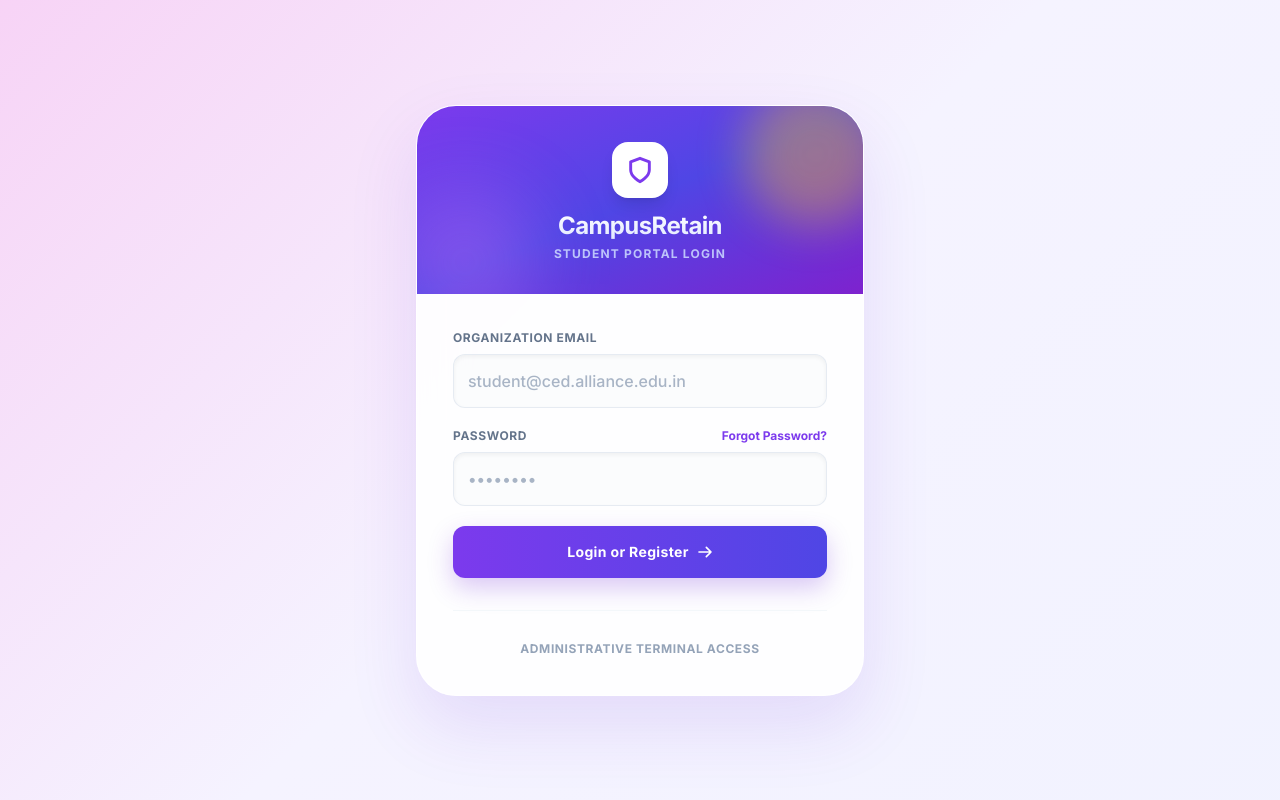
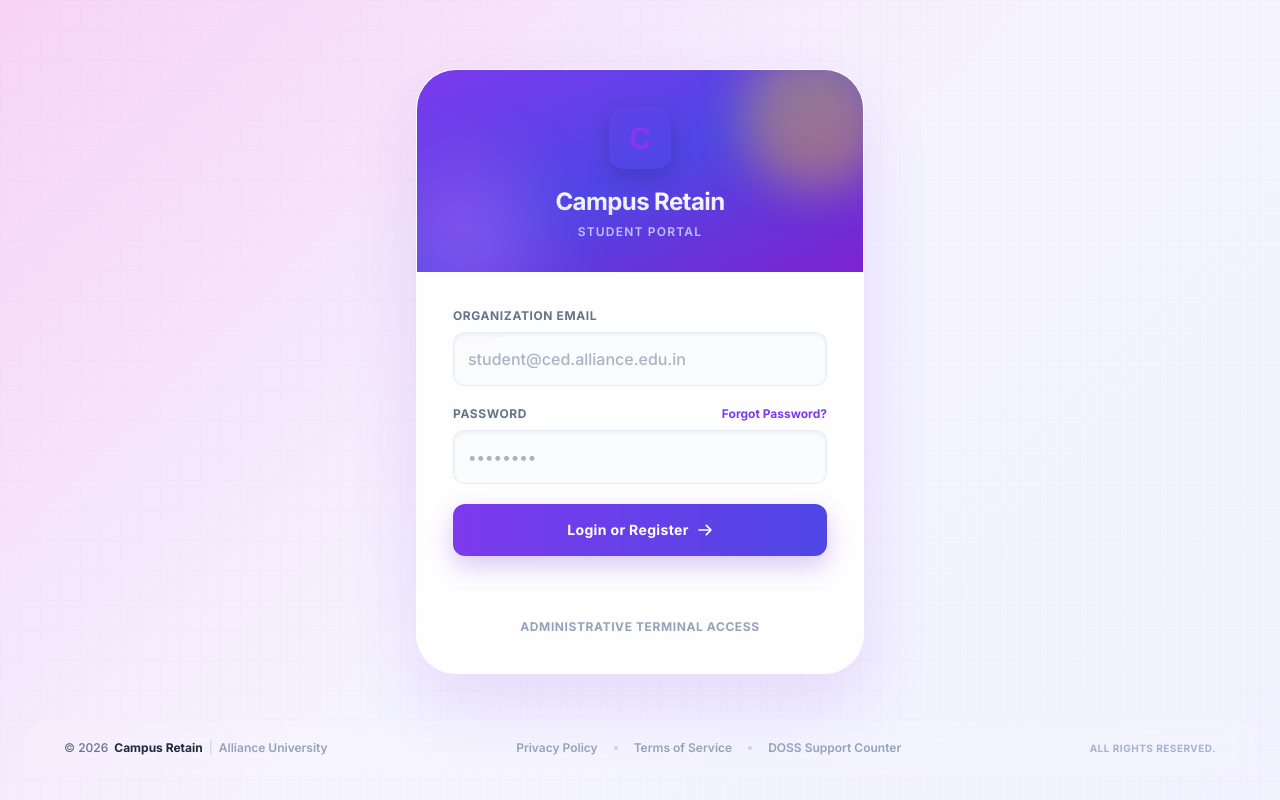
Before and after one commit to vishva3019/CAMPUS_RETAIN_2.0, a Flask app: page /login in a window 1280 px wide. Run offline with Flask 3, Linux system fonts and the light colour scheme; some libraries are stand-ins or nearby versions.

Commit message:
Update login.html

```diff
--- a/templates/login.html
+++ b/templates/login.html
@@ -22,25 +22,24 @@
         }
     </style>
 </head>
-<body class="vibrant-bg h-screen flex items-center justify-center p-6">
+<body class="vibrant-bg min-h-screen flex flex-col justify-between p-6 relative overflow-x-hidden select-none">
 
+    <!-- Decorative grid system pattern overlay to eliminate background emptiness -->
+    <div class="absolute inset-0 bg-[linear-gradient(to_right,#80808007_1px,transparent_1px),linear-gradient(to_bottom,#80808007_1px,transparent_1px)] bg-[size:20px_30px] pointer-events-none"></div>
+
+    <!-- Central Authentication Unit Wrapper -->
+    <div class="flex-grow flex items-center justify-center w-full relative z-10 py-10">
         <div class="w-full max-w-md bg-white/90 backdrop-blur-xl rounded-[2.5rem] shadow-[0_30px_70px_rgba(109,40,217,0.12)] overflow-hidden border border-white/60 transform transition-all duration-500 hover:shadow-[0_40px_80px_rgba(109,40,217,0.18)] animate__animated animate__fadeInUp">
 
             <div class="p-9 pb-8 bg-gradient-to-br from-violet-600 via-indigo-600 to-purple-700 text-center text-white relative overflow-hidden">
                 <div class="absolute -top-6 -right-6 w-36 h-36 bg-amber-400 rounded-full opacity-20 blur-xl animate-pulse"></div>
                 <div class="absolute -bottom-10 -left-6 w-36 h-36 bg-fuchsia-400 rounded-full opacity-30 blur-2xl"></div>
 
-            <div class="flex flex-col items-center justify-center space-y-3 relative z-10">
-                <div class="w-14 h-14 bg-white rounded-2xl flex items-center justify-center text-violet-600 font-black shadow-lg transform transition duration-500 hover:scale-110 hover:rotate-6 cursor-default">
-                    <svg class="w-7 h-7 text-violet-600" viewBox="0 0 24 24" fill="none" stroke="currentColor" stroke-width="2.5" stroke-linecap="round" stroke-linejoin="round">
-                        <path d="M12 22s8-4 8-10V5l-8-3-8 3v7c0 6 8 10 8 10z"/>
-                    </svg>
+                <div class="w-16 h-16 bg-white text-transparent bg-clip-text bg-gradient-to-br from-violet-600 to-purple-600 rounded-2xl flex items-center justify-center font-black text-3xl mx-auto mb-4 shadow-[0_8px_20px_rgba(0,0,0,0.15)] transform transition duration-500 hover:scale-110 hover:rotate-6 cursor-default animate__animated animate__float">
+                    C
                 </div>
-                <div>
-                    <h1 id="headerTitle" class="text-2xl font-black tracking-tight bg-gradient-to-b from-white to-indigo-100 text-transparent bg-clip-text">CampusRetain</h1>
-                    <p id="headerSubtitle" class="text-indigo-200/90 text-xs font-bold uppercase tracking-widest mt-1">Student Portal Login</p>
-                </div>
-            </div>
+                <h1 id="headerTitle" class="text-2xl font-extrabold tracking-tight relative z-10 bg-gradient-to-b from-white to-indigo-100 text-transparent bg-clip-text">Campus Retain</h1>
+                <p id="headerSubtitle" class="text-indigo-200/90 text-xs font-semibold uppercase tracking-widest mt-1.5 relative z-10">Student Portal</p>
             </div>
 
             <div class="p-9">
@@ -90,8 +89,34 @@
                 </div>
             </div>
         </div>
+    </div>
+
+    <!-- Premium Campus Footer Integration -->
+    <footer class="w-full py-5 text-center px-4 relative z-10 border-t border-slate-200/20 bg-white/10 backdrop-blur-md rounded-t-3xl animate__animated animate__fadeIn">
+        <div class="max-w-6xl mx-auto flex flex-col md:flex-row items-center justify-between gap-4 text-xs font-medium text-slate-500">
+            <div class="flex items-center gap-1.5 justify-center md:justify-start">
+                <span>© 2026</span>
+                <span class="font-bold text-slate-800">Campus Retain</span>
+                <span class="text-slate-300">|</span>
+                <span class="text-slate-400 font-semibold">Alliance University</span>
+            </div>
+
+            <div class="flex gap-4 items-center justify-center text-slate-400 font-semibold">
+                <a href="/privacy" class="hover:text-violet-600 transition">Privacy Policy</a>
+                <span class="w-1 h-1 bg-slate-300 rounded-full"></span>
+                <a href="/terms" class="hover:text-violet-600 transition">Terms of Service</a>
+                <span class="w-1 h-1 bg-slate-300 rounded-full"></span>
+                <a href="/support" class="hover:text-violet-600 transition">DOSS Support Counter</a>
+            </div>
+
+            <div class="text-[10px] text-slate-400/80 font-bold uppercase tracking-wider">
+                All Rights Reserved.
+            </div>
+        </div>
+    </footer>
 
     <script>
+        // Soft front-end UI mutation script to transition cleanly into recovery mode
         function switchToForgotMode() {
             const form = document.getElementById('authForm');
             const passwordContainer = document.getElementById('passwordFieldContainer');
@@ -99,14 +124,19 @@
             const headerTitle = document.getElementById('headerTitle');
             const headerSubtitle = document.getElementById('headerSubtitle');
 
+            // Adjust endpoints
             form.action = "/forgot-password";
+
+            // Remove parameters safely
             passwordContainer.style.display = "none";
             document.getElementById('loginPassword').required = false;
 
+            // Reconfigure UI texts smoothly
             headerTitle.innerText = "Recovery Console";
             headerSubtitle.innerText = "Request Verification Token";
             btnText.innerText = "Send Verification OTP";
 
+            // Add a clean return link under the button if it doesn't exist
             if(!document.getElementById('backToLoginBtn')) {
                 const returnLink = document.createElement('button');
                 returnLink.type = "button";
@@ -118,5 +148,11 @@
             }
         }
     </script>
+
+    <!-- Vercel Production Web Traffic Analytics Engine Integration -->
+    <script type="module">
+        import { inject } from 'https://cdn.jsdelivr.net/npm/@vercel/analytics@1/dist/index.mjs';
+        inject();
+    </script>
 </body>
 </html>
```
Lines whose indentation alone changed are shown as unchanged.
